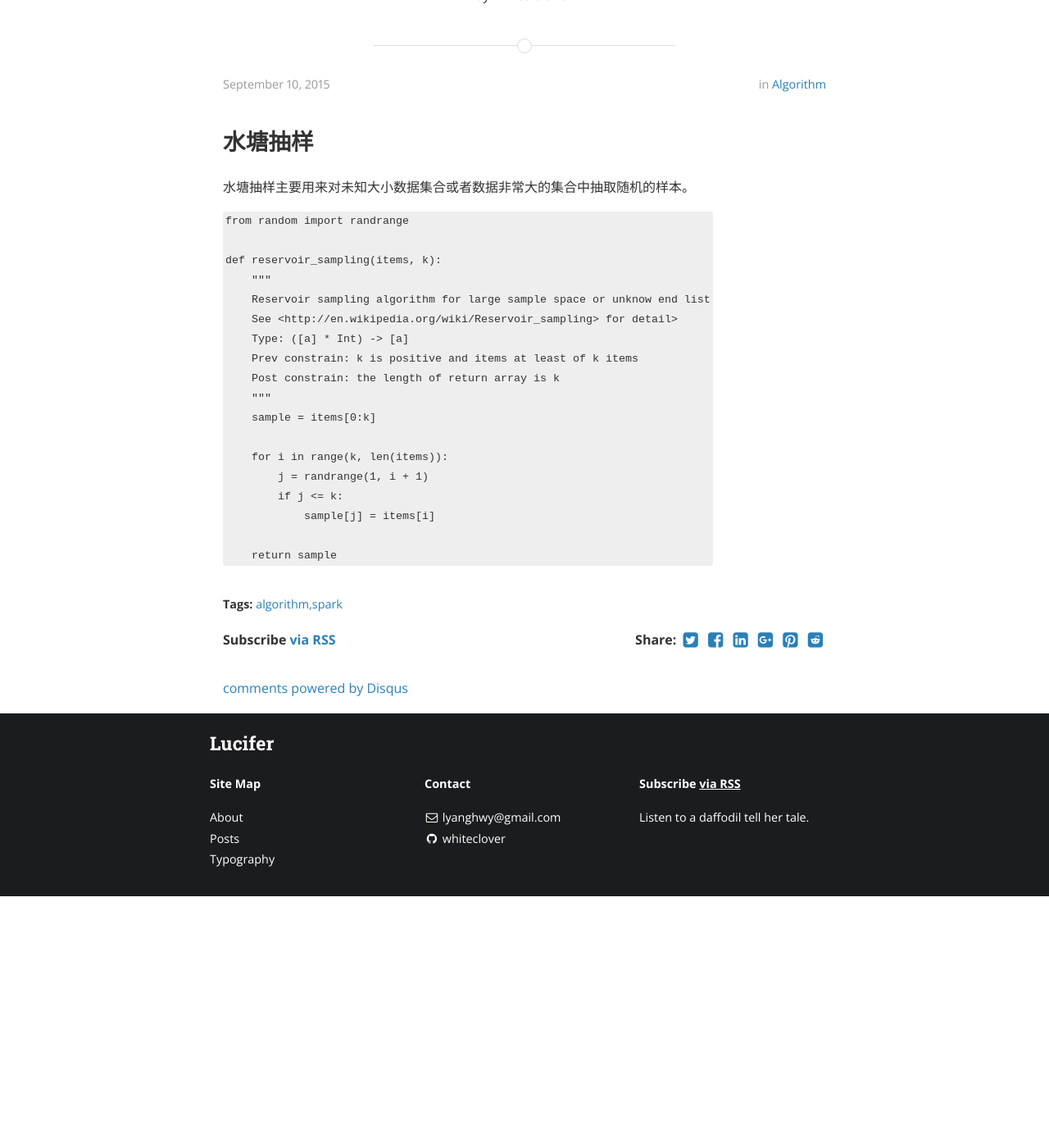
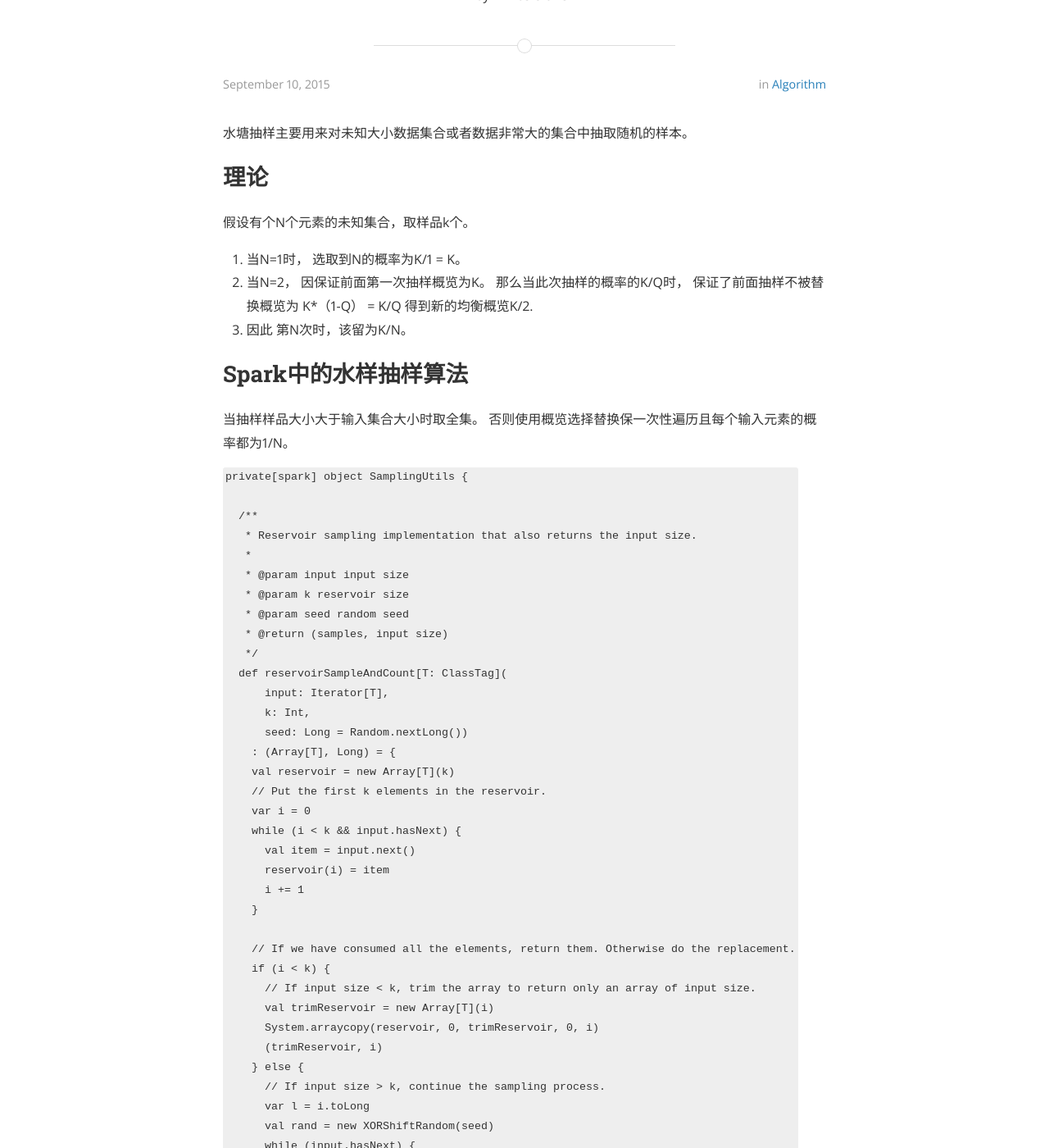
Before and after one commit to whiteclover/whiteclover.github.io, a Jekyll site: the page built from _posts/2015-09-10-reservoir-sampling.markdown, in a window 1280 px wide and 1400 px high, scrolled down 192 px. Shown: the whole window at 82% size. Built offline with Jekyll 4.4.1, drawn with Linux system fonts in a browser that asks for light colours; nearby versions of some CDN libraries; comment, search, counter and statistics services are not loaded; a style sheet for code colours, icons or effects is not loaded; before the commit the page ends 1285 px from its top, so only the background shows below that; some of the changed text lies outside the part shown.

Commit message:
Added proof

````diff
--- a/_posts/2015-09-10-reservoir-sampling.markdown
+++ b/_posts/2015-09-10-reservoir-sampling.markdown
@@ -7,28 +7,68 @@ categories: algorithm
 tags: algorithm,spark
 ---
 
-## 水塘抽样
-
 
 水塘抽样主要用来对未知大小数据集合或者数据非常大的集合中抽取随机的样本。
 
-```python
-from random import randrange
+## 理论
 
-def reservoir_sampling(items, k):
-    """
-    Reservoir sampling algorithm for large sample space or unknow end list
-    See <http://en.wikipedia.org/wiki/Reservoir_sampling> for detail>
-    Type: ([a] * Int) -> [a]
-    Prev constrain: k is positive and items at least of k items
-    Post constrain: the length of return array is k
-    """
-    sample = items[0:k]
+假设有个N个元素的未知集合，取样品k个。
 
-    for i in range(k, len(items)):
-        j = randrange(1, i + 1)
-        if j <= k:
-            sample[j] = items[i]
+1. 当N=1时， 选取到N的概率为K/1 = K。
+2. 当N=2， 因保证前面第一次抽样概览为K。 那么当此次抽样的概率的K/Q时， 保证了前面抽样不被替换概览为 K*（1-Q） = K/Q 得到新的均衡概览K/2.
+3. 因此 第N次时，该留为K/N。
 
-    return sample
+## Spark中的水样抽样算法
+
+当抽样样品大小大于输入集合大小时取全集。
+否则使用概览选择替换保一次性遍历且每个输入元素的概率都为1/N。
+
+```scala
+private[spark] object SamplingUtils {
+
+  /**
+   * Reservoir sampling implementation that also returns the input size.
+   *
+   * @param input input size
+   * @param k reservoir size
+   * @param seed random seed
+   * @return (samples, input size)
+   */
+  def reservoirSampleAndCount[T: ClassTag](
+      input: Iterator[T],
+      k: Int,
+      seed: Long = Random.nextLong())
+    : (Array[T], Long) = {
+    val reservoir = new Array[T](k)
+    // Put the first k elements in the reservoir.
+    var i = 0
+    while (i < k && input.hasNext) {
+      val item = input.next()
+      reservoir(i) = item
+      i += 1
+    }
+
+    // If we have consumed all the elements, return them. Otherwise do the replacement.
+    if (i < k) {
+      // If input size < k, trim the array to return only an array of input size.
+      val trimReservoir = new Array[T](i)
+      System.arraycopy(reservoir, 0, trimReservoir, 0, i)
+      (trimReservoir, i)
+    } else {
+      // If input size > k, continue the sampling process.
+      var l = i.toLong
+      val rand = new XORShiftRandom(seed)
+      while (input.hasNext) {
+        val item = input.next()
+        val replacementIndex = (rand.nextDouble() * l).toLong
+        if (replacementIndex < k) {
+          reservoir(replacementIndex.toInt) = item
+        }
+        l += 1
+      }
+      (reservoir, l)
+    }
+  }
 ```
+
+参考 [MurmurHash](https://en.wikipedia.org/wiki/MurmurHash)
````
